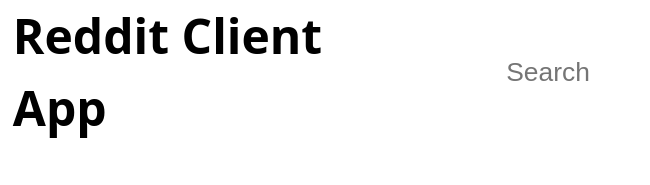
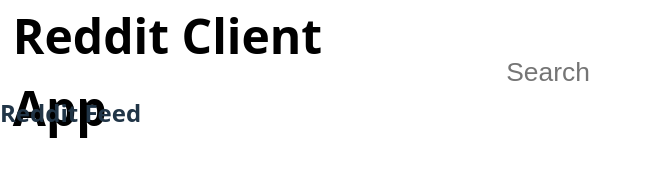
Before and after one commit to BlakeMatthew32/reddit-client-app, a React (Vite) app: page / in a window 1280 px wide. Shown: the top 185 px of the page, without its empty margins (0-650 px from the left). Built offline with nearby package versions, Linux system fonts and the light colour scheme.

Commit message:
feat: start work of the main feed section on the app

```diff
--- a/src/app/App.jsx
+++ b/src/app/App.jsx
@@ -1,4 +1,5 @@
 import Header from '../components/Header'
+import RedditFeed from '../features/redditFeed/RedditFeed'
 import './App.css'
 
 function App() {
@@ -6,6 +7,7 @@
   return (
     <>
       <Header />
+      <RedditFeed />
     </>
   )
 }
--- a/src/features/redditFeed/RedditFeed.jsx
+++ b/src/features/redditFeed/RedditFeed.jsx
@@ -0,0 +1,16 @@
+import { useSelector } from "react-redux"
+import { selectRedditFeed } from "./redditFeedSlice"
+
+const RedditFeed = () => {
+
+  const ActiveFeedPost = useSelector(selectRedditFeed)
+
+  return (
+    <section>
+      <h1>Reddit Feed</h1>
+
+    </section>
+  )
+}
+
+export default RedditFeed
--- a/src/features/redditFeed/redditFeedSlice.js
+++ b/src/features/redditFeed/redditFeedSlice.js
@@ -4,7 +4,9 @@
 export const redditFeedSlice = createSlice({
   name: 'redditFeed',
   initialState: {
-
+    posts: [],
+    isLoading: false,
+    hasError: false
   },
   reducers: {
 
```
